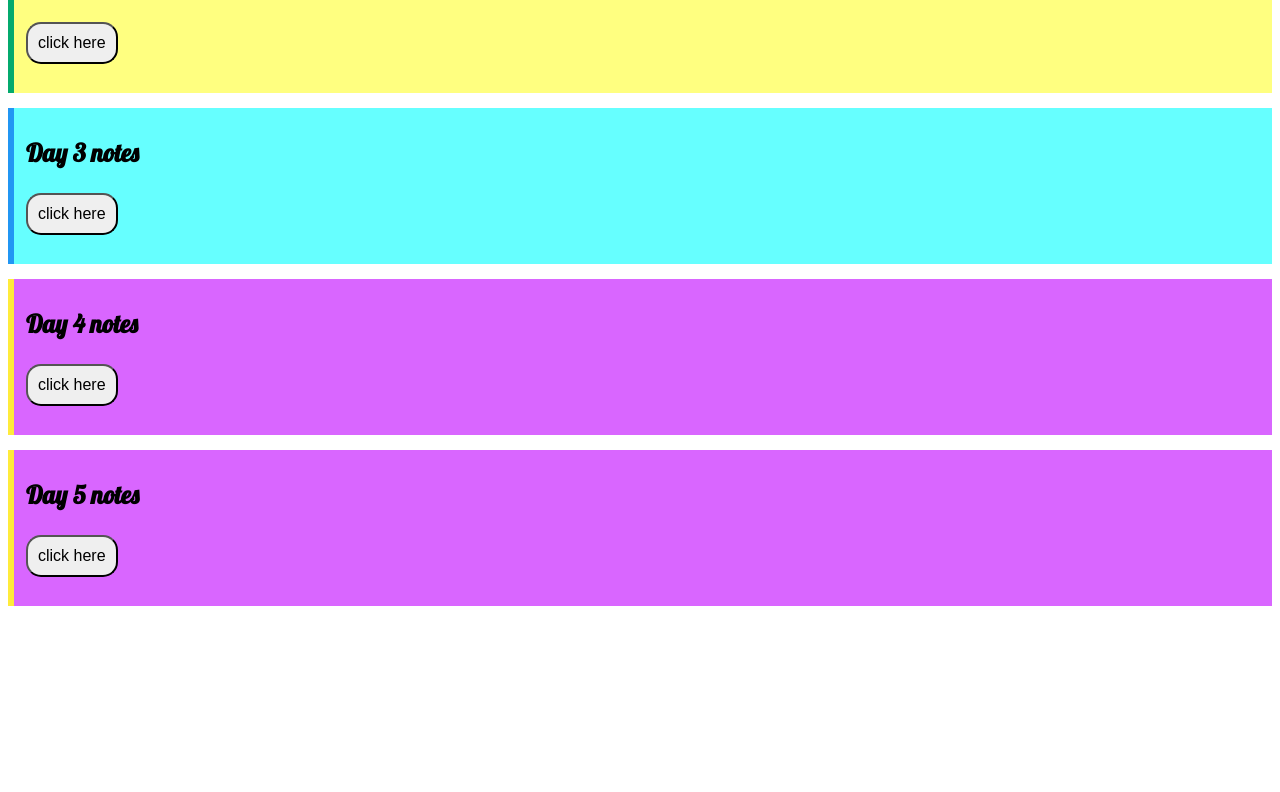
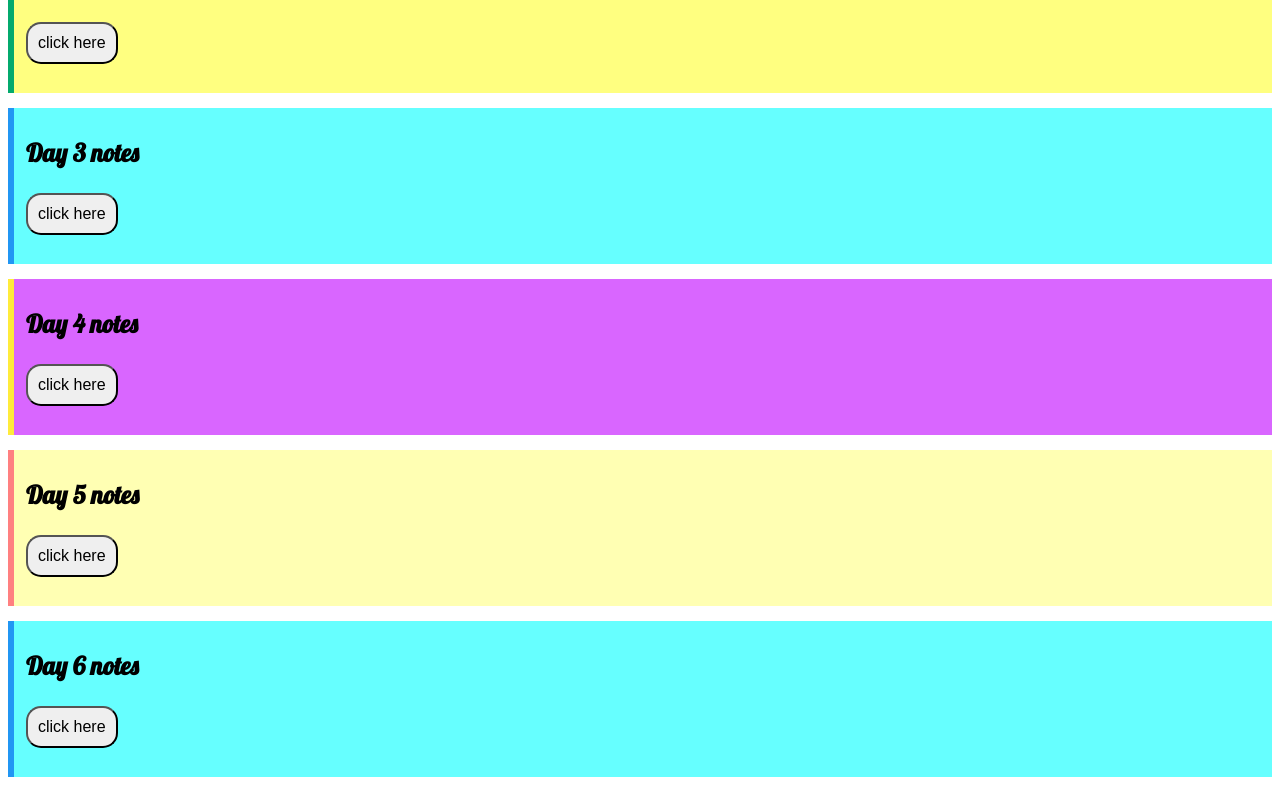
Before and after one commit to suvadeep2001/notes-website, a plain HTML site: page index.html in a window 1280 px wide. Shown: the part 1275-2067 px from the top of the page. Before the commit the page ends 1896 px from the top, so only its background shows below. Drawn offline with Linux system fonts and the light colour scheme.

Commit message:
added day-6 notes

```diff
--- a/css/style.css
+++ b/css/style.css
@@ -28,7 +28,10 @@ div {
    background-color:  #ffffb3;
     border-left: 6px solid #ff8080;
 }
-
+.day-6 {
+  background-color: #66ffff;
+  border-left: 6px solid #2196F3;
+}
 .copy-code{
   background-color: #eeaeca;
 }
--- a/index.html
+++ b/index.html
@@ -88,7 +88,7 @@
     <p><button type="button">click here</button></p>
   </a>
 </div>
-<div class="day-4">
+<div class="day-5">
   <p><strong>Day 5 notes</strong> </p>
 
   <a href="./web_developmet/day-5 notes.pdf" download="day-5 notes">
@@ -96,6 +96,14 @@
   </a>
 </div>
 
+<div class="day-6">
+  <p><strong>Day 6 notes</strong> </p>
+
+  <a href="./web_developmet/day-6.zip" download="day-6 notes">
+    <p><button type="button">click here</button></p>
+  </a>
+</div>
+
 
 </body>
 </html>
```
Also changed, not shown: 1 other file.
